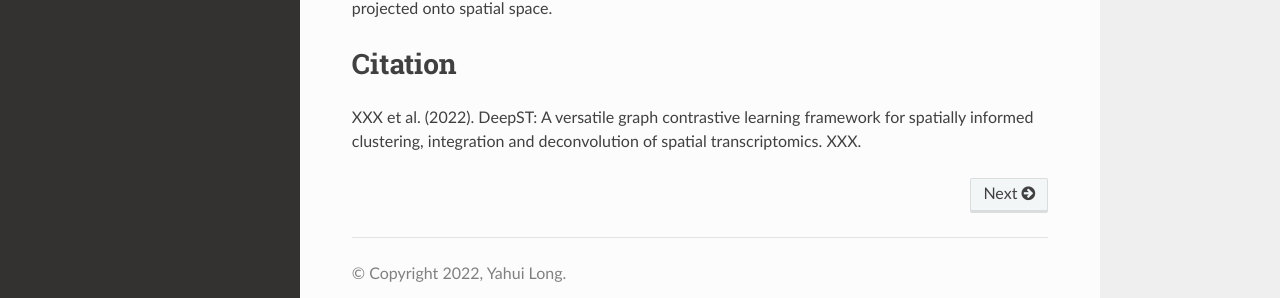
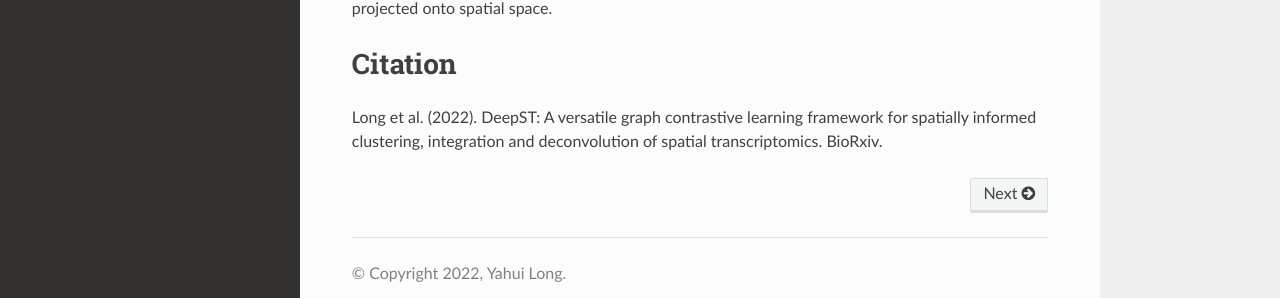
Before and after one commit to JinmiaoChenLab/GraphST_Tutorials, a Sphinx documentation site: the page built from docs/source/index.rst, in a window 1280 px wide and 900 px high, scrolled down 795 px. Shown: the part 557-855 px from the top of the window. Built offline with Sphinx 7.4.7 and the Read the Docs theme 2.0.0, drawn with Linux system fonts in a browser that asks for light colours; pages that are not in the unit, such as notebooks, are missing from menus.

Commit message:
Update index.rst

```diff
--- a/docs/source/index.rst
+++ b/docs/source/index.rst
@@ -26,4 +26,4 @@ DeepST is a versatile graph contrastive self-supervised learning model that inco
 
 Citation
 ========
-XXX et al. (2022). DeepST: A versatile graph contrastive learning framework for spatially informed clustering, integration and deconvolution of spatial transcriptomics. XXX.
+Long et al. (2022). DeepST: A versatile graph contrastive learning framework for spatially informed clustering, integration and deconvolution of spatial transcriptomics. BioRxiv.
```
